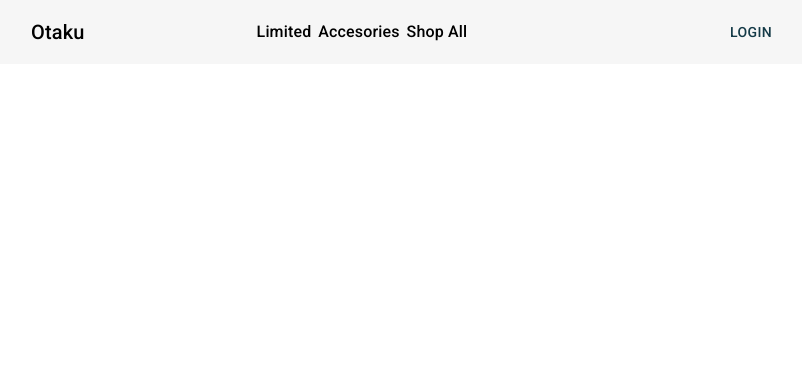
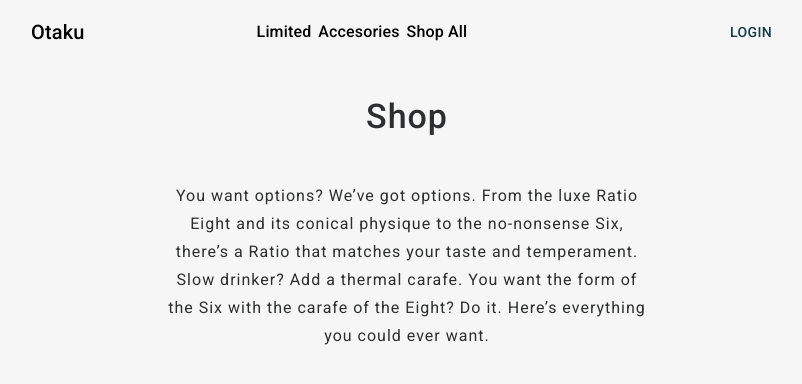
Before and after one commit to earlhansg/otakus-bazaar, a React (Create React App) app in the folder frontend/: page / in a window 1280 px wide. Shown: the top 384 px of the page, without its empty margins (233-1035 px from the left). Built offline with nearby package versions, Linux system fonts and the light colour scheme.

Commit message:
UI-SubHeader initial design for sub header

```diff
--- a/frontend/src/App.tsx
+++ b/frontend/src/App.tsx
@@ -3,10 +3,9 @@ import '@fontsource/roboto/400.css';
 import '@fontsource/roboto/500.css';
 import '@fontsource/roboto/700.css';
 import './App.css';
-import { Typography } from '@mui/material';
-
 import { createTheme, ThemeProvider } from '@mui/material/styles';
 import Header from './components/Header';
+import SubHeader from './components/SubHeader';
 
 const theme = createTheme({
   palette: {
@@ -29,9 +28,10 @@ function App() {
   return (
     <ThemeProvider theme={theme}>
       <div className="App">
-        <Typography  sx={{ fontFamily: 'Roboto' }} component="div">
-        </Typography>
+        {/* <Typography  sx={{ fontFamily: 'Roboto' }} component="div">
+        </Typography> */}
         <Header/>
+        <SubHeader/>
       </div>
     </ThemeProvider>
   );
--- /dev/null
+++ b/frontend/src/components/SubHeader.tsx
@@ -0,0 +1,22 @@
+import Box from '@mui/material/Box';
+import Grid from '@mui/material/Grid';
+import Typography from '@mui/material/Typography';
+
+export default function SubHeader() {
+  return (
+    <Box sx={{ flexGrow: 1, margin: '2rem', color: '#2c2e2f' }}>
+      <Grid container spacing={4}>
+        <Grid item xs={12}>
+            <Typography variant="h4" sx={{fontWeight:'500', letterSpacing:'1px'}} gutterBottom>
+                Shop
+            </Typography>
+        </Grid>
+        <Grid item xs={12} sx={{display:'flex', justifyContent:'center'}}>
+            <Typography variant="subtitle1" sx={{display:'flex', maxWidth:'40%', letterSpacing:'1px'}} gutterBottom>
+                You want options? We’ve got options. From the luxe Ratio Eight and its conical physique to the no-nonsense Six, there’s a Ratio that matches your taste and temperament. Slow drinker? Add a thermal carafe. You want the form of the Six with the carafe of the Eight? Do it. Here’s everything you could ever want.
+            </Typography>
+        </Grid>
+      </Grid>
+    </Box>
+  )
+}
--- a/frontend/src/index.css
+++ b/frontend/src/index.css
@@ -1,3 +1,4 @@
 body {
     margin: 0;
+    background-color: #f6f6f6;
 }
```
